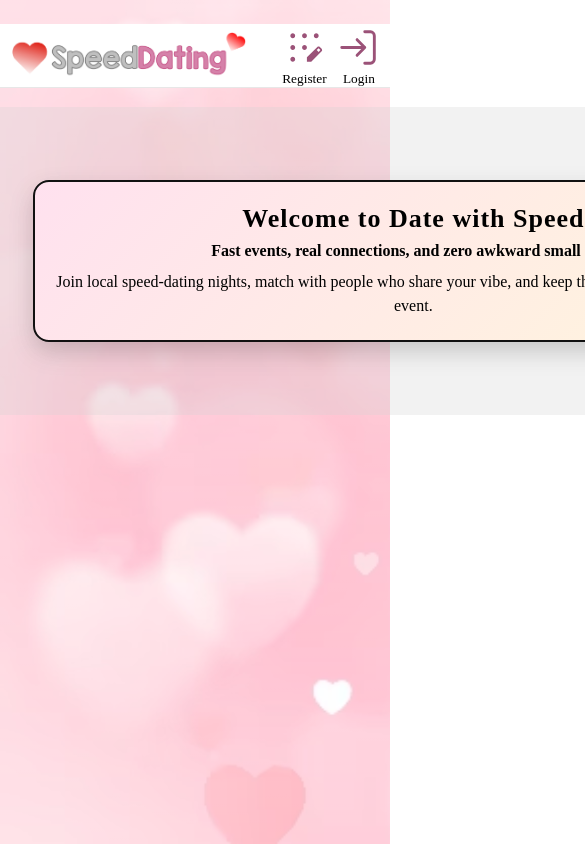
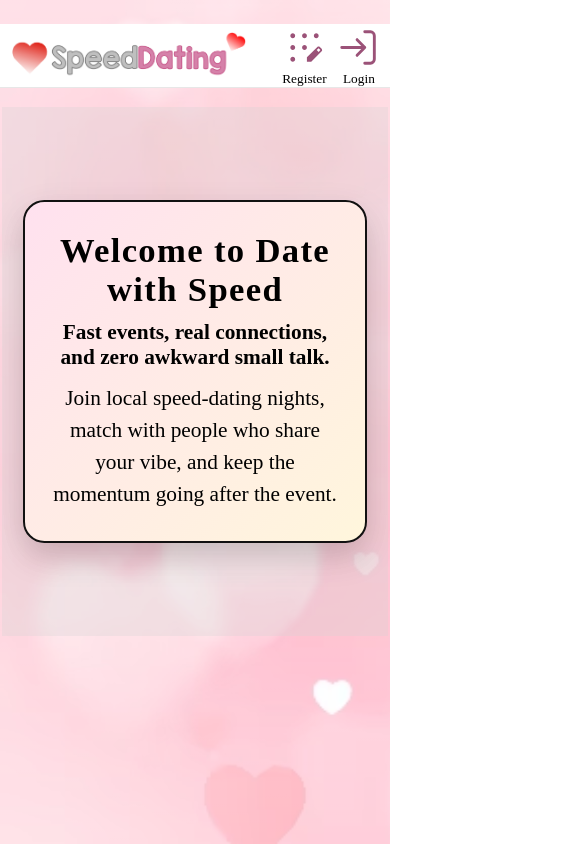
Before and after one commit to springfeld7/dt198g-group1-frontend, an Angular app: page / in a window 390 px wide. Shown: the top 844 px of the page, 585 px wide, since content can reach past the window. Built offline with nearby package versions, Linux system fonts and the light colour scheme.

Commit message:
Update styles in main component for better responsiveness

```diff
--- a/src/app/features/main/main.component.scss
+++ b/src/app/features/main/main.component.scss
@@ -1,47 +1,34 @@
 .mainInfoTextContainer {
 	display: flex;
 	justify-content: center;
-	padding: 60px 20px;
+	padding: 60pt clamp(2pt, 2vw, 32pt);
 }
 
 .mainInfoTextCard {
-	max-width: 720px;
-	padding: 28px 32px;
+	width: 500pt;
+	max-width: 75vw;
+	padding: clamp(22pt, 1vw, 28pt) clamp(18pt, 1vw, 32pt);
 	background: linear-gradient(135deg, #ffe1ef 0%, #fff6dc 100%);
-	border: 2px solid #111;
-	border-radius: 16px;
-	box-shadow: 0 10px 24px rgba(0, 0, 0, 0.18);
+	border: 2pt solid #111;
+	border-radius: 16pt;
+	box-shadow: 0 10pt 24pt rgba(0, 0, 0, 0.18);
 	text-align: center;
 }
 
 .mainInfoTitle {
-	margin: 0 0 8px;
-	font-size: 32px;
-	letter-spacing: 1px;
+	margin: 0 0 8pt;
+	font-size: clamp(26pt, 2vw, 32pt);
+	letter-spacing: 1pt;
 }
 
 .mainInfoLead {
-	margin: 0 0 10px;
-	font-size: 18px;
+	margin: 0 0 10pt;
+	font-size: clamp(16pt, 2vw, 18pt);
 	font-weight: 600;
 }
 
 .mainInfoBody {
 	margin: 0;
-	font-size: 16px;
+	font-size: 16pt;
 	line-height: 1.5;
 }
-
-@media (max-width: 768px) {
-	.mainInfoTextCard {
-		padding: 22px 18px;
-	}
-
-	.mainInfoTitle {
-		font-size: 26px;
-	}
-
-	.mainInfoLead {
-		font-size: 16px;
-	}
-}
```
